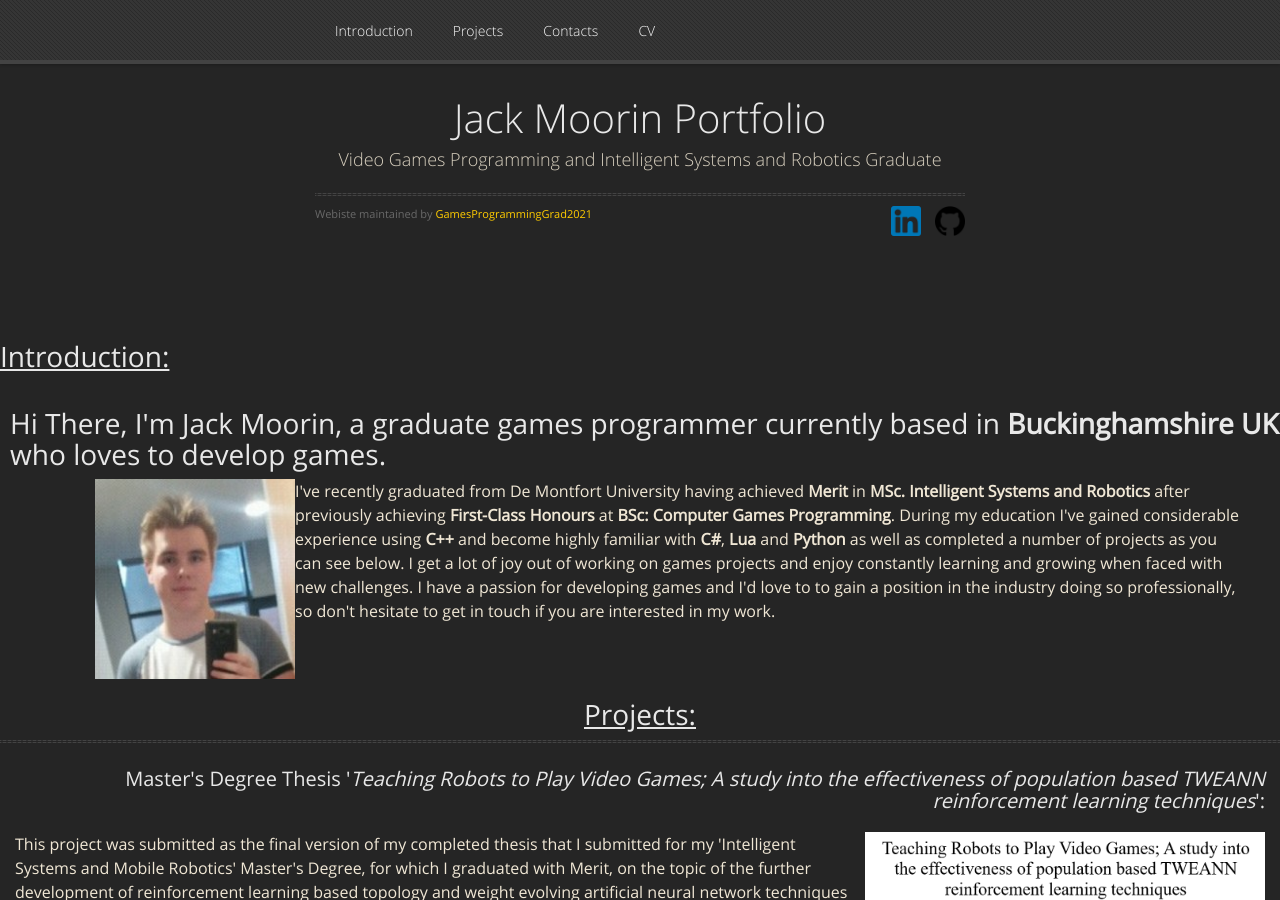
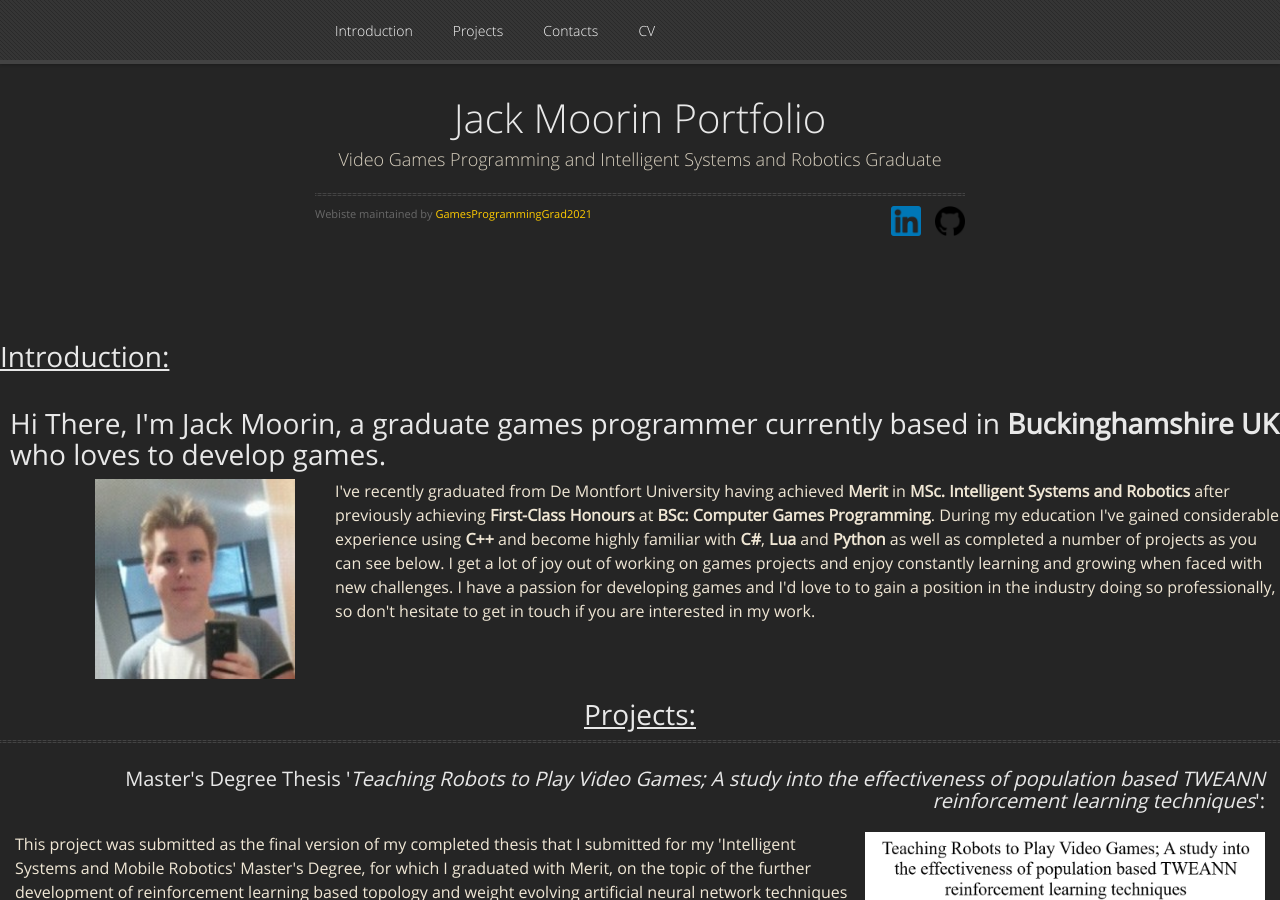
Before and after one commit to GamesProgrammingGrad2021/GamesProgrammingGrad2021.github.io, a Jekyll site: the page built from index.md, in a window 1280 px wide and 900 px high. Built offline with Jekyll 4.4.1, drawn with Linux system fonts in a browser that asks for light colours; nearby versions of some CDN libraries; our own code applies the rules of GitHub Pages for plain Markdown files.

Commit message:
Update default.html

```diff
--- a/_layouts/default.html
+++ b/_layouts/default.html
@@ -196,8 +196,8 @@
 	<h1 style="padding-left: 10px;">Hi There,
 	I'm Jack Moorin, a graduate games programmer currently based in <b>Buckinghamshire UK</b> who loves to develop games.</h1>
 	<div class="project_div_l">
-		<div class="project_text_div_l" style="padding-left: 40px; padding-right: 40px;">
-		<img src="Portfolio_Profile_Image.jpg" alt="Profile_Picture" class="project_thumbnail_l" style="width:200px; height:200px; padding-left: 40px; padding-right: 0px;">
+		<div class="project_text_div_l" style="padding-left: 40px; padding-right: 0px;">
+		<img src="Portfolio_Profile_Image.jpg" alt="Profile_Picture" class="project_thumbnail_l" style="width:200px; height:200px; padding-left: 40px; padding-right: 40px;">
 		I've recently graduated from De Montfort University having achieved <b>Merit</b> in <b>MSc. Intelligent Systems and
 		Robotics</b> after previously achieving <b>First-Class Honours</b> at <b>BSc: Computer Games Programming</b>. During my
 		education I've gained considerable experience using <b>C++</b> and become highly familiar with <b>C#</b>, <b>Lua</b> and
```
